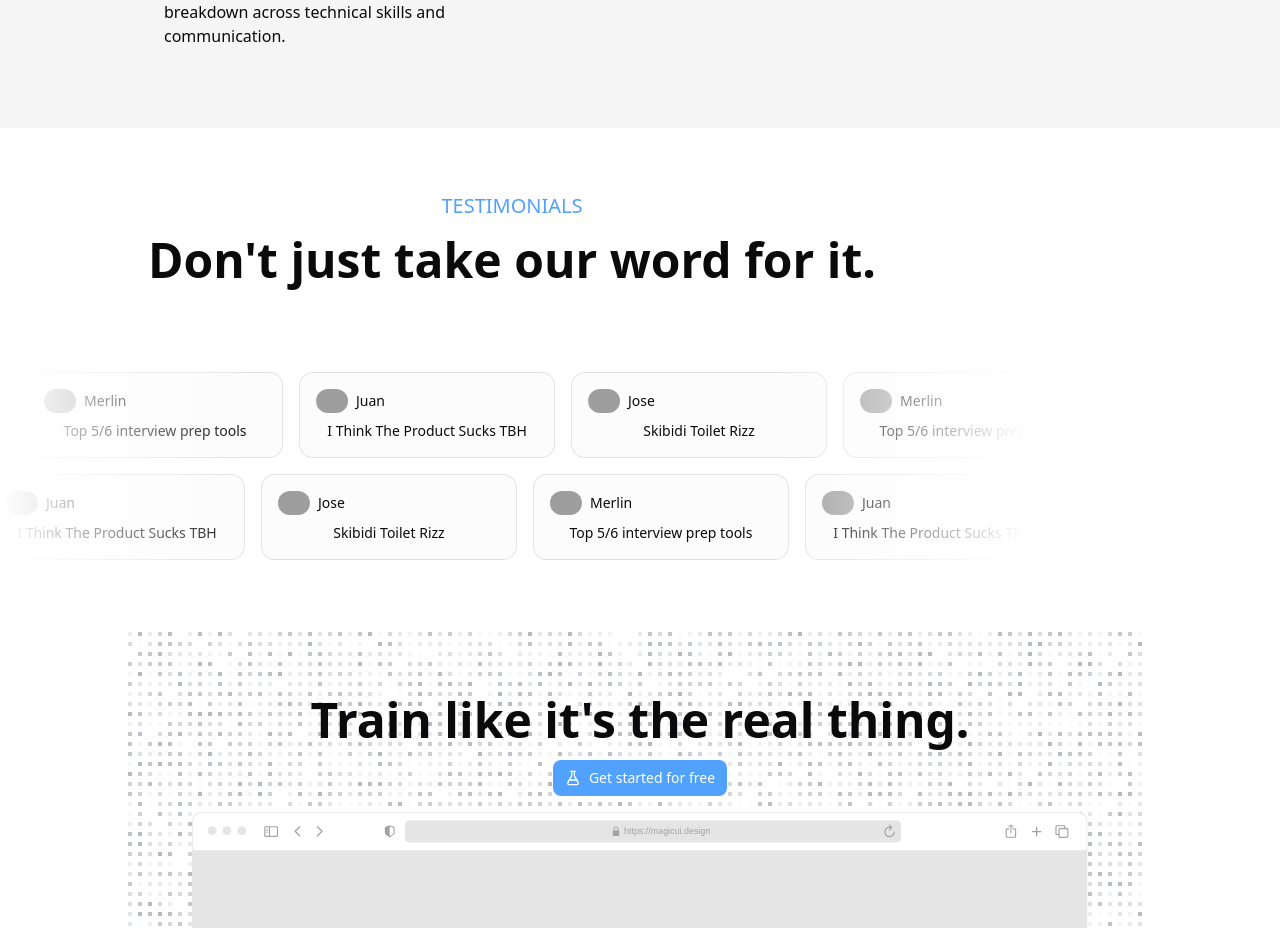
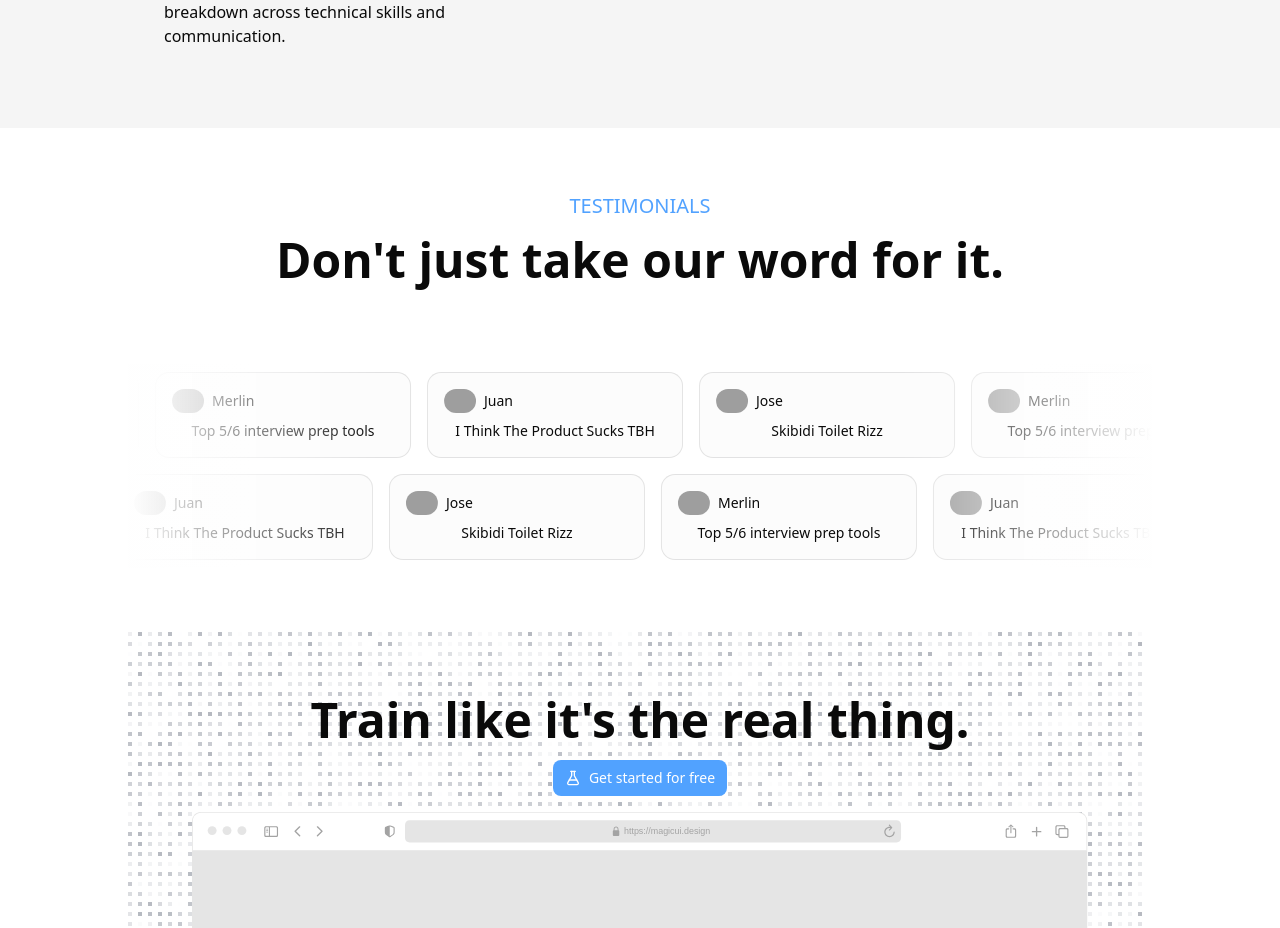
Before and after one commit to juan-josue/ai-mock-interviewer, a React (Vite) app in the folder client/: page / in a window 1280 px wide. Shown: the part 1946-2874 px from the top of the page. Built offline with nearby package versions, Linux system fonts and the light colour scheme; grey boxes are pictures that could not be loaded.

Commit message:
chore: center testimonials for larger devices

```diff
--- a/client/src/pages/Landing/Testimonials.tsx
+++ b/client/src/pages/Landing/Testimonials.tsx
@@ -66,7 +66,7 @@ const TestimonialCard = ({
 
 function Testimonials() {
   return (
-    <section className="w-full py-16">
+    <section className="flex justify-center w-full py-16">
       <div className="flex flex-col gap-4 w-full max-w-5xl text-center">
         {/* typography */}
         <p className="text-xl text-blue-400 uppercase">Testimonials</p>
```
